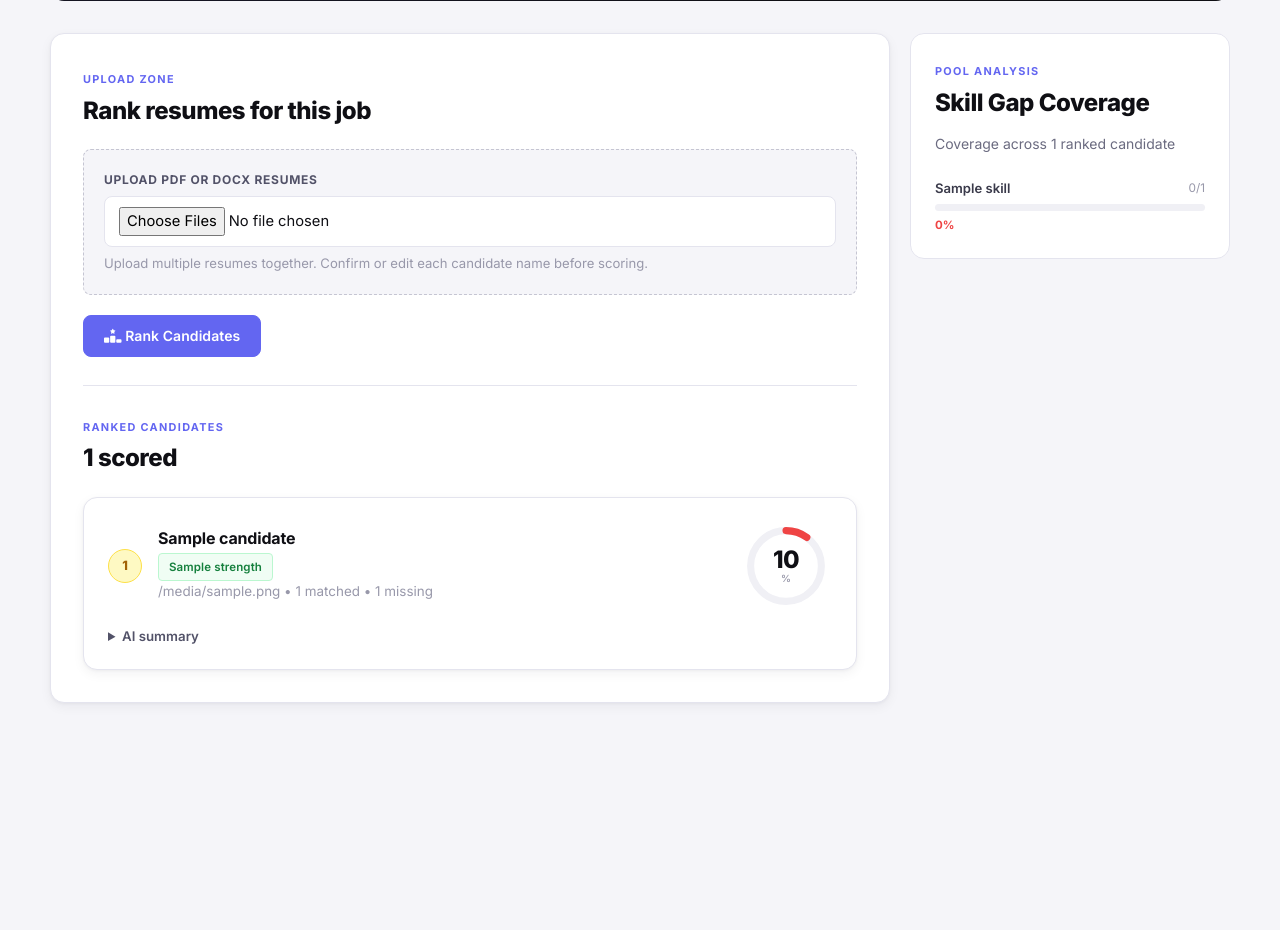
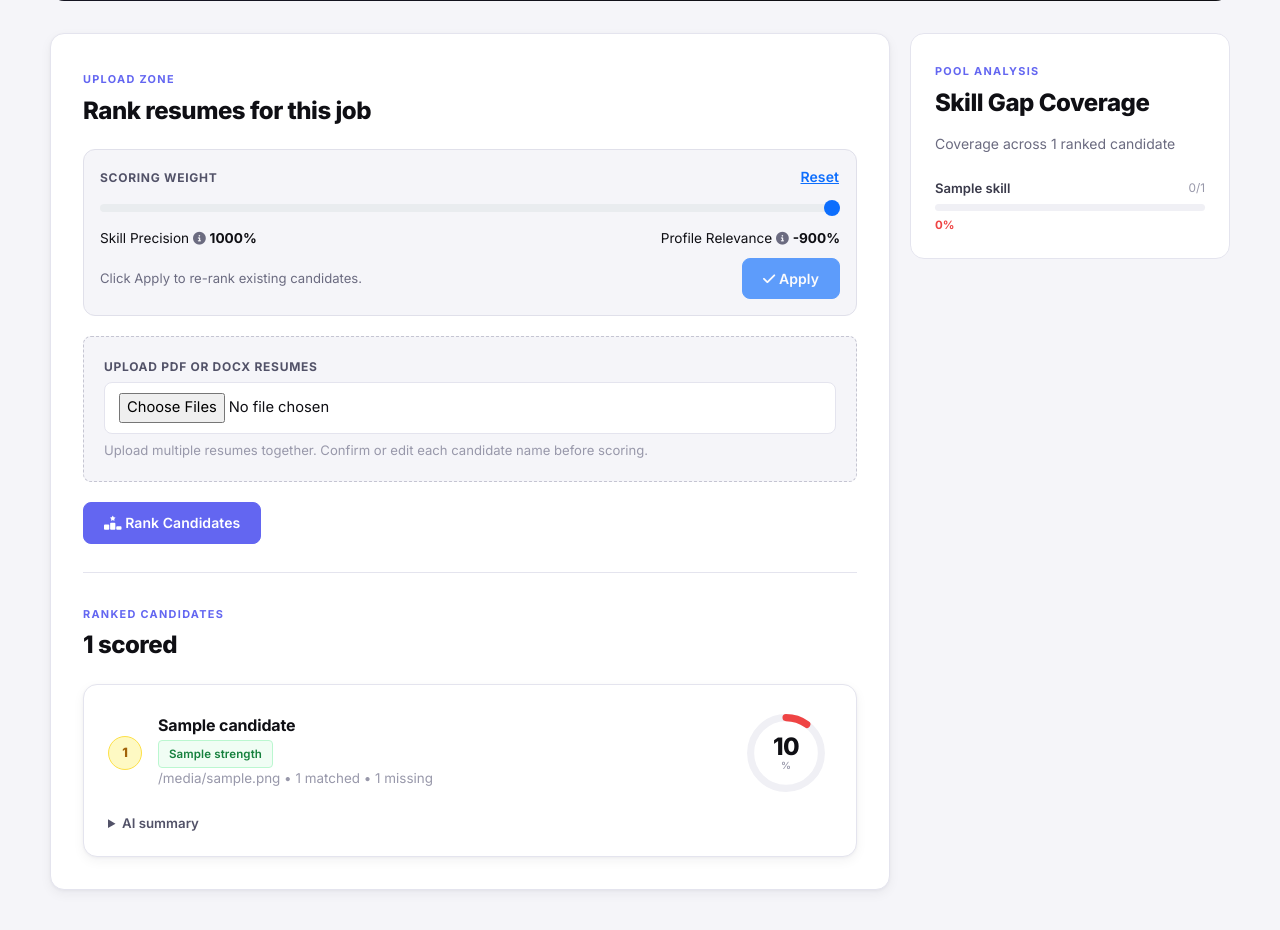
Before and after one commit to sherinaaleeyah/resume-ai-pwa, a Flask app: template resume-ai-system/templates/recruiter.html in a window 1280 px wide. Shown: the part 558-1488 px from the top of the page. Before the commit the page ends 1262 px from the top, so only its background shows below. Run offline with Flask 3, Linux system fonts and the light colour scheme; the template is opened without the code that fills it: most values are stand-ins (such as "Sample title", 1, 10 or a date in 2020).

Commit message:
scoring weight

```diff
--- a/resume-ai-system/app.py
+++ b/resume-ai-system/app.py
@@ -12,6 +12,7 @@ try:
     _bert_model = SentenceTransformer('all-MiniLM-L6-v2')
 except Exception:
     _bert_model = None
+import glob
 import json
 import os
 import sqlite3
@@ -352,6 +353,39 @@ def get_db_connection():
     conn = sqlite3.connect(DATABASE)
     conn.row_factory = sqlite3.Row
     return conn
+
+def extract_resume_text(file_or_path, filename=None):
+    name = (filename or str(file_or_path)).lower()
+    if name.endswith(".pdf"):
+        return parse_pdf(file_or_path)
+    if name.endswith(".docx"):
+        return parse_docx(file_or_path)
+    return ""
+
+def find_uploaded_resume(original_filename, created_at):
+    # Saved uploads are named "<stem>_<utc timestamp><suffix>" (see save_uploaded_resume).
+    # Pick the earliest one for this file saved at or after the candidate row's timestamp.
+    stem = Path(original_filename).stem
+    suffix = Path(original_filename).suffix.lower()
+    try:
+        row_time = datetime.fromisoformat(created_at)
+    except ValueError:
+        return None
+
+    best = None
+    for path in Path(UPLOAD_DIR).glob(f"{glob.escape(stem)}_*{suffix}"):
+        try:
+            saved_time = datetime.strptime(path.stem[len(stem) + 1:], "%Y%m%d%H%M%S%f")
+        except ValueError:
+            continue
+        # Uploads are saved while the batch is processed, so allow up to 10 minutes after the row time
+        delta = (saved_time.replace(microsecond=0) - row_time).total_seconds()
+        if 0 <= delta <= 600 and (best is None or saved_time < best[0]):
+            best = (saved_time, path)
+    return str(best[1]) if best else None
+
+# Share of the combined score that comes from keyword matching; the rest is semantic similarity.
+DEFAULT_KEYWORD_WEIGHT = 0.6
 
 def init_db():
     with get_db_connection() as conn:
@@ -369,6 +403,8 @@ def init_db():
         columns = [row["name"] for row in conn.execute("PRAGMA table_info(jobs)").fetchall()]
         if "active" not in columns:
             conn.execute("ALTER TABLE jobs ADD COLUMN active INTEGER NOT NULL DEFAULT 1")
+        if "keyword_weight" not in columns:
+            conn.execute(f"ALTER TABLE jobs ADD COLUMN keyword_weight REAL NOT NULL DEFAULT {DEFAULT_KEYWORD_WEIGHT}")
         conn.execute(
             """
             CREATE TABLE IF NOT EXISTS candidate_scores (
@@ -387,6 +423,44 @@ def init_db():
         score_columns = [row["name"] for row in conn.execute("PRAGMA table_info(candidate_scores)").fetchall()]
         if "summary" not in score_columns:
             conn.execute("ALTER TABLE candidate_scores ADD COLUMN summary TEXT NOT NULL DEFAULT ''")
+        if "keyword_score" not in score_columns:
+            conn.execute("ALTER TABLE candidate_scores ADD COLUMN keyword_score REAL")
+        if "semantic_score" not in score_columns:
+            conn.execute("ALTER TABLE candidate_scores ADD COLUMN semantic_score REAL")
+        if "resume_text" not in score_columns:
+            conn.execute("ALTER TABLE candidate_scores ADD COLUMN resume_text TEXT")
+
+        # Backfill resume text for rows saved before it was stored, from the uploads folder
+        missing_text_rows = conn.execute(
+            "SELECT id, file_name, created_at FROM candidate_scores WHERE resume_text IS NULL"
+        ).fetchall()
+        for row in missing_text_rows:
+            path = find_uploaded_resume(row["file_name"], row["created_at"])
+            if path:
+                try:
+                    conn.execute(
+                        "UPDATE candidate_scores SET resume_text = ? WHERE id = ?",
+                        (extract_resume_text(path), row["id"]),
+                    )
+                except Exception as e:
+                    print(f"Could not read {path}: {e}")
+
+        # Backfill component scores for rows saved before they were stored,
+        # assuming those rows were scored with the default 60/40 weighting.
+        legacy_rows = conn.execute(
+            "SELECT id, score, matched_skills, missing_skills FROM candidate_scores WHERE keyword_score IS NULL"
+        ).fetchall()
+        for row in legacy_rows:
+            matched = json.loads(row["matched_skills"] or "[]")
+            missing = json.loads(row["missing_skills"] or "[]")
+            total = len(matched) + len(missing)
+            keyword_score = (len(matched) / total) * 100 if total else 0
+            semantic_score = (row["score"] - DEFAULT_KEYWORD_WEIGHT * keyword_score) / (1 - DEFAULT_KEYWORD_WEIGHT)
+            semantic_score = max(0.0, min(100.0, semantic_score))
+            conn.execute(
+                "UPDATE candidate_scores SET keyword_score = ?, semantic_score = ? WHERE id = ?",
+                (keyword_score, semantic_score, row["id"]),
+            )
         conn.execute(
             """
             CREATE TABLE IF NOT EXISTS activity (
@@ -399,8 +473,6 @@ def init_db():
             )
             """
         )
-
-init_db()
 
 def candidate_name_from_filename(filename):
     stem = Path(filename).stem
@@ -804,7 +876,18 @@ def parse_docx(file):
     text = " ".join([para.text for para in doc.paragraphs])
     return text.lower()
 
-def calculate_combined_score(resume_text, job_description, required_skills):
+def combine_scores(keyword_score, semantic_score, keyword_weight=None):
+    if keyword_weight is None:
+        keyword_weight = DEFAULT_KEYWORD_WEIGHT
+    return round((keyword_weight * keyword_score) + ((1 - keyword_weight) * semantic_score), 2)
+
+def calculate_combined_score(resume_text, job_description, required_skills, keyword_weight=None):
+    score, matched, missing, _, _ = calculate_score_components(
+        resume_text, job_description, required_skills, keyword_weight
+    )
+    return score, matched, missing
+
+def calculate_score_components(resume_text, job_description, required_skills, keyword_weight=None):
     # Keyword match score
     matched = sorted(skill for skill in required_skills if skill in resume_text)
     missing = sorted(skill for skill in required_skills if skill not in resume_text)
@@ -822,10 +905,9 @@ def calculate_combined_score(resume_text, job_description, required_skills):
         tfidf_matrix = vectorizer.fit_transform(documents)
         semantic_score = cosine_similarity(tfidf_matrix[0:1], tfidf_matrix[1:2])[0][0] * 100
 
-    # Combine both into one score (tune weights as needed)
-    combined_score = (0.6 * keyword_score) + (0.4 * semantic_score)
-
-    return round(combined_score, 2), matched, missing
+    combined_score = combine_scores(keyword_score, semantic_score, keyword_weight)
+
+    return combined_score, matched, missing, keyword_score, float(semantic_score)
 
 def safe_json_loads(value):
     try:
@@ -971,6 +1053,8 @@ def generate_builder_ai_feedback(score, matched, missing, ats_feedback, target_r
     except Exception as e:
         print(f"AI builder feedback error: {e}")
         return "AI feedback is currently unavailable. Please review the score, matched skills, missing skills, and ATS structure feedback."
+
+init_db()
 
 @app.route("/", methods=["GET"])
 def home():
@@ -1086,9 +1170,91 @@ def edit_job(job_id):
             "UPDATE jobs SET title = ?, company = ?, description = ? WHERE id = ?",
             (title, company, description, job_id),
         )
+
+        message = f"{title} job description updated"
+        if description != job["description"]:
+            rescored, skipped = rescore_job_candidates(conn, job_id, title, description, job["keyword_weight"])
+            message += f" and {rescored} candidate{'s' if rescored != 1 else ''} re-scored"
+            if skipped:
+                message += f" ({skipped} without a stored resume kept their old score)"
+
         conn.execute(
             "INSERT INTO activity (job_id, message, score, created_at) VALUES (?, ?, ?, ?)",
-            (job_id, f"{title} job description updated", None, timestamp),
+            (job_id, message, None, timestamp),
+        )
+
+    return redirect(url_for("job_detail", job_id=job_id))
+
+def rescore_job_candidates(conn, job_id, job_title, job_description, keyword_weight):
+    required_skills = extract_required_skills(job_description)
+    rows = conn.execute(
+        "SELECT id, candidate_name, resume_text FROM candidate_scores WHERE job_id = ?",
+        (job_id,),
+    ).fetchall()
+
+    rescored = skipped = 0
+    for row in rows:
+        if not row["resume_text"]:
+            skipped += 1
+            continue
+
+        score, matched, missing, keyword_score, semantic_score = calculate_score_components(
+            row["resume_text"], job_description, required_skills, keyword_weight
+        )
+        summary = generate_ai_summary(
+            candidate_name=row["candidate_name"],
+            job_title=job_title,
+            job_description=job_description,
+            matched=matched,
+            missing=missing,
+        )
+        conn.execute(
+            """
+            UPDATE candidate_scores
+            SET score = ?, keyword_score = ?, semantic_score = ?,
+                matched_skills = ?, missing_skills = ?, summary = ?
+            WHERE id = ?
+            """,
+            (score, keyword_score, semantic_score, json.dumps(matched), json.dumps(missing), summary, row["id"]),
+        )
+        rescored += 1
+    return rescored, skipped
+
+@app.route("/recruiter/jobs/<int:job_id>/weights", methods=["POST"])
+def update_job_weights(job_id):
+    try:
+        keyword_percent = int(request.form.get("keyword_weight", ""))
+    except ValueError:
+        return redirect(url_for("job_detail", job_id=job_id))
+    keyword_weight = max(0, min(100, keyword_percent)) / 100
+
+    with get_db_connection() as conn:
+        job = conn.execute("SELECT * FROM jobs WHERE id = ? AND active = 1", (job_id,)).fetchone()
+        if job is None:
+            abort(404)
+
+        conn.execute("UPDATE jobs SET keyword_weight = ? WHERE id = ?", (keyword_weight, job_id))
+
+        # Re-rank existing candidates from their stored component scores
+        rows = conn.execute(
+            "SELECT id, keyword_score, semantic_score FROM candidate_scores WHERE job_id = ?",
+            (job_id,),
+        ).fetchall()
+        for row in rows:
+            conn.execute(
+                "UPDATE candidate_scores SET score = ? WHERE id = ?",
+                (combine_scores(row["keyword_score"], row["semantic_score"], keyword_weight), row["id"]),
+            )
+
+        timestamp = datetime.utcnow().isoformat(timespec="seconds")
+        conn.execute(
+            "INSERT INTO activity (job_id, message, score, created_at) VALUES (?, ?, ?, ?)",
+            (
+                job_id,
+                f"{job['title']} scoring set to {keyword_percent}% keyword / {100 - keyword_percent}% semantic",
+                None,
+                timestamp,
+            ),
         )
 
     return redirect(url_for("job_detail", job_id=job_id))
@@ -1172,7 +1338,9 @@ def rank_job_resumes(job_id):
         elif filename.endswith(".docx"):
             text = parse_docx(file)
 
-        score, matched, missing = calculate_combined_score(text, job_description, required_skills)
+        score, matched, missing, keyword_score, semantic_score = calculate_score_components(
+            text, job_description, required_skills, job["keyword_weight"]
+        )
 
         # Determine candidate name
         candidate_name = submitted_names[index] if index < len(submitted_names) and submitted_names[index] else candidate_name_from_filename(original_filename)
@@ -1193,6 +1361,9 @@ def rank_job_resumes(job_id):
             "file_name": original_filename,
             "file_url": url_for("uploaded_file", filename=saved_filename),
             "score": score,
+            "keyword_score": keyword_score,
+            "semantic_score": semantic_score,
+            "resume_text": text,
             "matched": matched,
             "missing": missing,
             "summary": summary,
@@ -1207,14 +1378,18 @@ def rank_job_resumes(job_id):
                 conn.execute(
                     """
                     INSERT INTO candidate_scores
-                        (job_id, candidate_name, file_name, score, matched_skills, missing_skills, summary, created_at)
-                    VALUES (?, ?, ?, ?, ?, ?, ?, ?)
+                        (job_id, candidate_name, file_name, score, keyword_score, semantic_score, resume_text,
+                         matched_skills, missing_skills, summary, created_at)
+                    VALUES (?, ?, ?, ?, ?, ?, ?, ?, ?, ?, ?)
                     """,
                     (
                         job_id,
                         result["candidate_name"],
                         result["file_name"],
                         result["score"],
+                        result["keyword_score"],
+                        result["semantic_score"],
+                        result["resume_text"],
                         json.dumps(result["matched"]),
                         json.dumps(result["missing"]),
                         result["summary"],
--- a/resume-ai-system/static/style.css
+++ b/resume-ai-system/static/style.css
@@ -2324,3 +2324,19 @@ main.dashboard-shell { padding-top: 32px; padding-bottom: 64px; }
         grid-row: auto;
     }
 }
+/* ── Scoring weight slider (recruiter job page) ── */
+.weight-form {
+    display: grid;
+    gap: 8px;
+    padding: 16px;
+    margin-bottom: 20px;
+    border: 1px solid var(--gray-200);
+    border-radius: 12px;
+    background: var(--gray-50);
+}
+.weight-form-header { display: flex; justify-content: space-between; align-items: center; }
+.weight-form-header label { font-weight: 700; margin: 0; }
+.weight-labels { display: flex; justify-content: space-between; font-size: 0.85rem; flex-wrap: wrap; gap: 4px; }
+.weight-form small { color: var(--gray-500); }
+.weight-info { color: var(--gray-500); font-size: 0.8rem; cursor: help; }
+.weight-form-footer { display: flex; justify-content: space-between; align-items: center; gap: 12px; flex-wrap: wrap; }
--- a/resume-ai-system/templates/recruiter.html
+++ b/resume-ai-system/templates/recruiter.html
@@ -62,7 +62,7 @@
         <details class="job-description-dropdown">
             <summary>View full job description</summary>
             <div class="description-content">
-              <form action="{{ url_for('edit_job', job_id=selected_job.id) }}" method="post" class="upload-form">
+              <form id="edit-job-form" action="{{ url_for('edit_job', job_id=selected_job.id) }}" method="post" class="upload-form">
                 <div class="form-group">
                   <label for="edit-title">Job Title</label>
                   <input id="edit-title" type="text" name="title" value="{{ selected_job.title }}" required>
@@ -90,6 +90,25 @@
             <span class="eyebrow">Upload Zone</span>
             <h2>Rank resumes for this job</h2>
           </div>
+          {% set kw_pct = (selected_job.keyword_weight * 100) | round | int %}
+          <form id="weight-form" action="{{ url_for('update_job_weights', job_id=selected_job.id) }}" method="post" class="weight-form">
+            <div class="weight-form-header">
+              <label for="keyword-weight">Scoring weight</label>
+              <button type="button" id="weight-reset" class="btn btn-link btn-sm p-0">Reset</button>
+            </div>
+            <input id="keyword-weight" type="range" name="keyword_weight" min="0" max="100" step="5" value="{{ kw_pct }}" class="form-range">
+            <div class="weight-labels">
+              <span>Skill Precision <i class="fa-solid fa-circle-info weight-info" tabindex="0" data-bs-toggle="tooltip" data-bs-title="How well their skills match the job's required skills"></i> <strong id="keyword-weight-value">{{ kw_pct }}%</strong></span>
+              <span>Profile Relevance <i class="fa-solid fa-circle-info weight-info" tabindex="0" data-bs-toggle="tooltip" data-bs-title="How similar their overall experience is to the role"></i> <strong id="semantic-weight-value">{{ 100 - kw_pct }}%</strong></span>
+            </div>
+            <div class="weight-form-footer">
+              <small>Click Apply to re-rank existing candidates.</small>
+              <button type="submit" id="weight-apply" class="btn btn-primary btn-sm" disabled>
+                <i class="fa-solid fa-check"></i> Apply
+              </button>
+            </div>
+          </form>
+
           <form id="resume-rank-form" action="{{ url_for('rank_job_resumes', job_id=selected_job.id) }}" method="post" enctype="multipart/form-data" class="upload-form">
             <div class="form-group file-zone">
               <label for="resumes">Upload PDF or DOCX resumes</label>
@@ -462,6 +481,30 @@
       });
     }
 
+    document.querySelectorAll('[data-bs-toggle="tooltip"]').forEach((el) => new bootstrap.Tooltip(el));
+
+    const weightForm = document.getElementById("weight-form");
+    const weightSlider = document.getElementById("keyword-weight");
+    if (weightForm && weightSlider) {
+      const keywordLabel = document.getElementById("keyword-weight-value");
+      const semanticLabel = document.getElementById("semantic-weight-value");
+      const initialWeight = weightSlider.value;
+
+      const applyButton = document.getElementById("weight-apply");
+
+      const updateWeightLabels = () => {
+        keywordLabel.textContent = `${weightSlider.value}%`;
+        semanticLabel.textContent = `${100 - weightSlider.value}%`;
+        applyButton.disabled = weightSlider.value === initialWeight;
+      };
+
+      weightSlider.addEventListener("input", updateWeightLabels);
+      document.getElementById("weight-reset").addEventListener("click", () => {
+        weightSlider.value = 60;
+        updateWeightLabels();
+      });
+    }
+
     const rankForm = document.getElementById("resume-rank-form");
     const rankingLoader = document.getElementById("ranking-loader");
     if (rankForm && rankingLoader) {
@@ -469,6 +512,17 @@
         rankingLoader.removeAttribute("hidden");
       });
     }
+
+    const editJobForm = document.getElementById("edit-job-form");
+    const editDescription = document.getElementById("edit-description");
+    if (editJobForm && rankingLoader) {
+      const originalDescription = editDescription.value;
+      editJobForm.addEventListener("submit", function () {
+        if (editDescription.value.trim() === originalDescription.trim()) return;
+        rankingLoader.querySelector(".loader-title").textContent = "Re-scoring candidates";
+        rankingLoader.removeAttribute("hidden");
+      });
+    }
   </script>
 </body>
 </html>
```
Also changed, not shown: resume-ai-system/.claude/settings.json (added).
